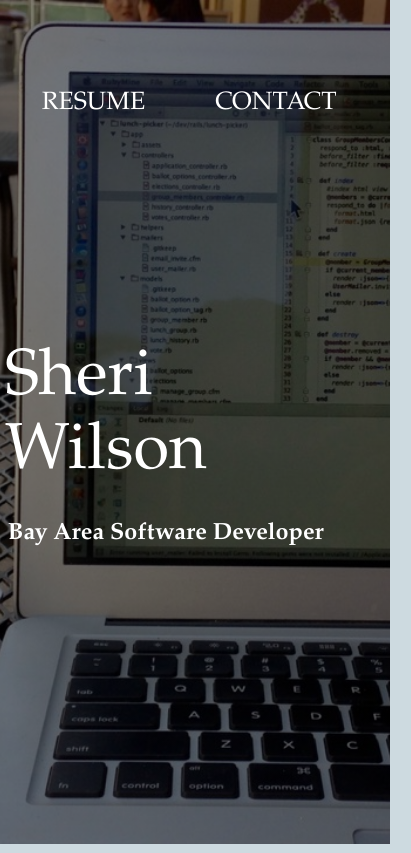
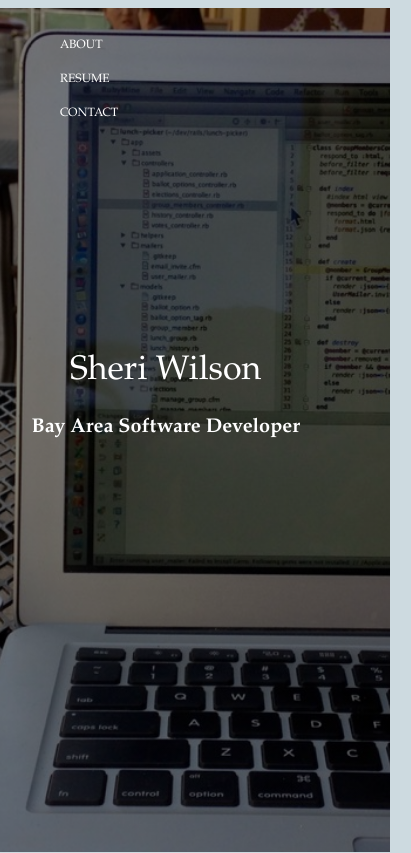
Before and after one commit to smgwilson/sherimwilson, a plain HTML site: page index.html in a window 390 px wide. Shown: the top 853 px of the page, 411 px wide, since content can reach past the window. Drawn offline with Linux system fonts and the light colour scheme.

Commit message:
adds media queries

```diff
--- a/css/styles.css
+++ b/css/styles.css
@@ -111,13 +111,13 @@ header {
         -ms-flex-pack: end;
             justify-content: flex-end;
     list-style:none;
-    width:85%;
+    width:95%;
 
 }
 
 .main-nav li {
     display: inline;
-    margin: 60px 20px;
+    margin: 40px 10px;
     padding:10px;
     text-transform: uppercase;
     font-size: 125%;
@@ -221,7 +221,7 @@ article {
 
 .picture-showcase img {
     width:100%;
-    border-radius: 15%;
+    border-radius: 50%;
 }
 
 
@@ -240,7 +240,7 @@ article {
 }
 
 .about p {
-    line-height: normal;
+/*    line-height: normal;*/
 }
 
 /*---------------------------------*/
@@ -278,3 +278,80 @@ footer {
     background-color: white;
     width: 100%;
 }
+
+/* Start Media Queries */
+
+/* Laptops and bigger tablets */
+
+@media only screen and (min-width: 768px) and (max-width: 1100px) {
+
+    .header-text {
+        font-size: 85%;
+    }
+
+    .header-text h1 {
+        font-size: 275%;
+    }
+
+
+    .main-nav li {
+        font-size: 95%;
+        padding:5px;
+    }
+
+}
+
+/* Phones */
+
+@media only screen and (min-width: 240px) and (max-width: 767px) {
+
+    .header-text {
+        font-size: 85%;
+    }
+
+    .header-text h1 {
+        font-size: 200%;
+    }
+
+
+    .main-nav {
+        display:-webkit-box;
+        display:-ms-flexbox;
+        display:flex;
+        -webkit-box-orient: horizontal;
+        -webkit-box-direction: normal;
+            -ms-flex-direction: column;
+                flex-direction: column;
+        -webkit-box-pack: start;
+            -ms-flex-pack: start;
+                justify-content: flex-start;
+        list-style:none;
+        width:95%;
+
+    }
+
+    .main-nav li {
+        display: block;
+        margin: 5px 10px;
+        padding:5px;
+        text-transform: uppercase;
+        font-size: 60%;
+        color: #fff;
+    }
+
+    .main-nav li a:link,
+    .main-nav li a:visited {
+        color: #fff;
+        text-decoration:none;
+        border-bottom: 2px solid transparent;
+        padding-right: 5px;
+        padding-left:5px;
+    }
+
+    .main-nav li a:hover,
+    .main-nav li a:active {
+        border-bottom: 2px solid #22A7F0;
+        padding: 5px;
+    }
+
+}
--- a/index.html
+++ b/index.html
@@ -1,10 +1,13 @@
 <!DOCTYPE html>
 <html lang="en">
 <head>
-    <meta charset="utf-8">
     <title>Sheri M. Wilson</title>
-    <link rel="stylesheet" type="text/css" href="vendors/css/normalize.css">
-    <link rel="stylesheet" type="text/css" href="css/styles.css">
+
+    <meta charset="utf-8" />
+    <meta name="viewport" content="width=device-width" />
+
+    <link rel="stylesheet" type="text/css" href="vendors/css/reset.css" />
+    <link rel="stylesheet" type="text/css" href="css/styles.css" />
 </head>
 
 <body>
```
